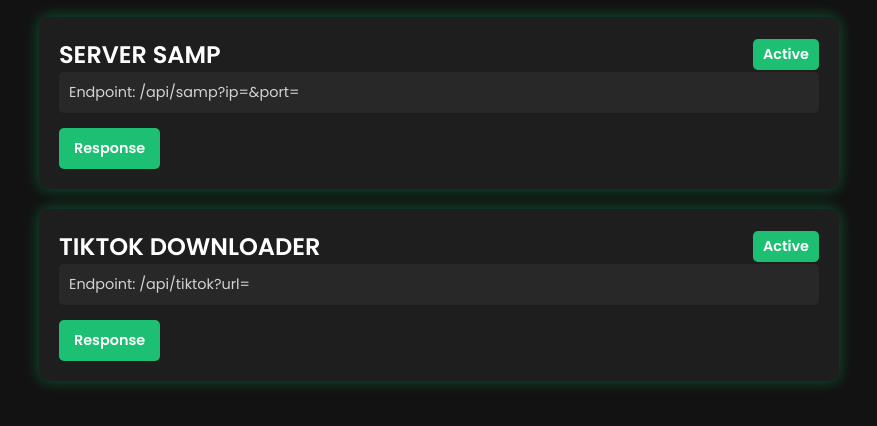
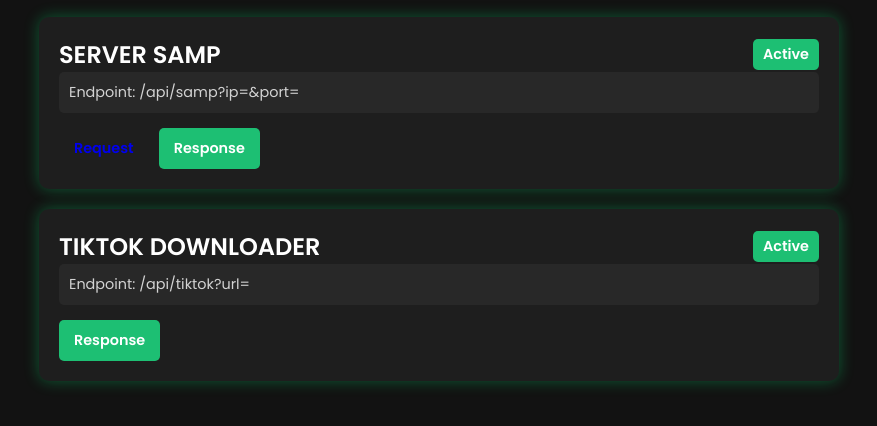
Before and after one commit to JarrStore/Rest-Api-Fajar-Official, a website: page docs.html in a window 1280 px wide. Shown: the part 168-594 px from the top of the page, without its empty margins (201-1078 px from the left). Drawn offline with Linux system fonts and the light colour scheme.

Commit message:
Update docs.html

```diff
--- a/docs.html
+++ b/docs.html
@@ -134,6 +134,7 @@
             <p class="endpoint">Endpoint: /api/samp?ip=&port=</p>
 
             <div class="buttons">
+                <a href="/api/samp?ip=&port=" class="request" id="requestBtn">Request</a>
                 <a class="response" data-target="jsonSamp">Response</a>
             </div>
 
```
